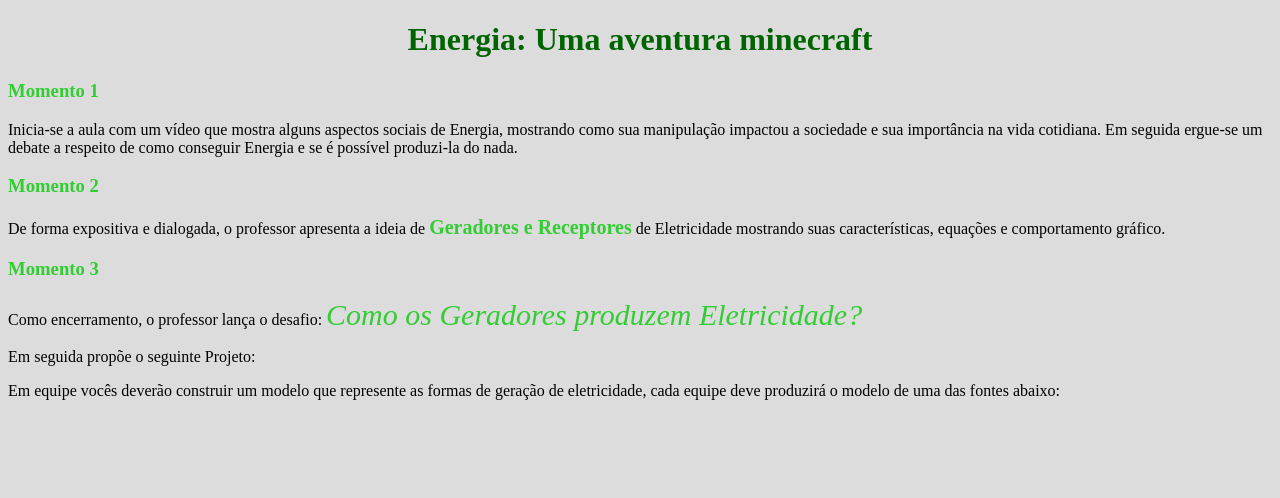
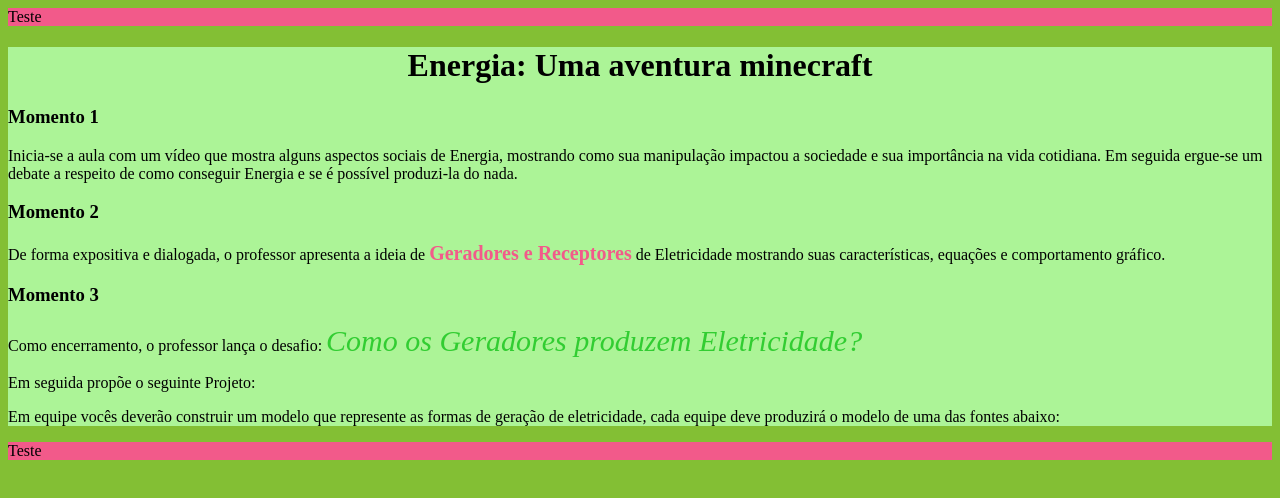
Before and after one commit to FranPastori/GEprogramacao-TurmaN, a plain HTML site: page index.html in a window 1280 px wide. Drawn offline with Linux system fonts and the light colour scheme.

Commit message:
Add files via upload

```diff
--- a/index.html
+++ b/index.html
@@ -8,6 +8,12 @@
 
 </head>
 <body>
+	<header>
+
+	Teste
+
+	</header>
+	<main>
 	<h1>Energia: Uma aventura minecraft</h1>
 
     <h3>Momento 1</h3>
@@ -26,6 +32,12 @@
 	<p>Em seguida propõe o seguinte Projeto:</p>
 
 	<p>Em equipe vocês deverão construir um modelo que represente as formas de geração de eletricidade, cada equipe deve produzirá o modelo de uma das fontes abaixo:</p>
+	</main>
+	<footer>
+
+		Teste
+
+	</footer>
 
 
 
--- a/style.css
+++ b/style.css
@@ -1,19 +1,28 @@
 body {
-	background-color: #DCDCDC;
+	background-color: #83bf34;
 }
 
+header, footer {
+ 	background-color: rgb(242, 90,138);
+
+}
+
+main {
+
+	background-color: #acf497;
+}
 h1  {
 	 text-align: center;
-	 color: #006400;
+	 color: #black;
 
 }
 
 h3 {
-	color:#32CD32;
+	color:black;
 }
 
 b {
-	color:rgb(50, 205, 50) ;
+	color:rgb(242, 90, 138) ;
 	font-size: 20px;
 }
 
```
